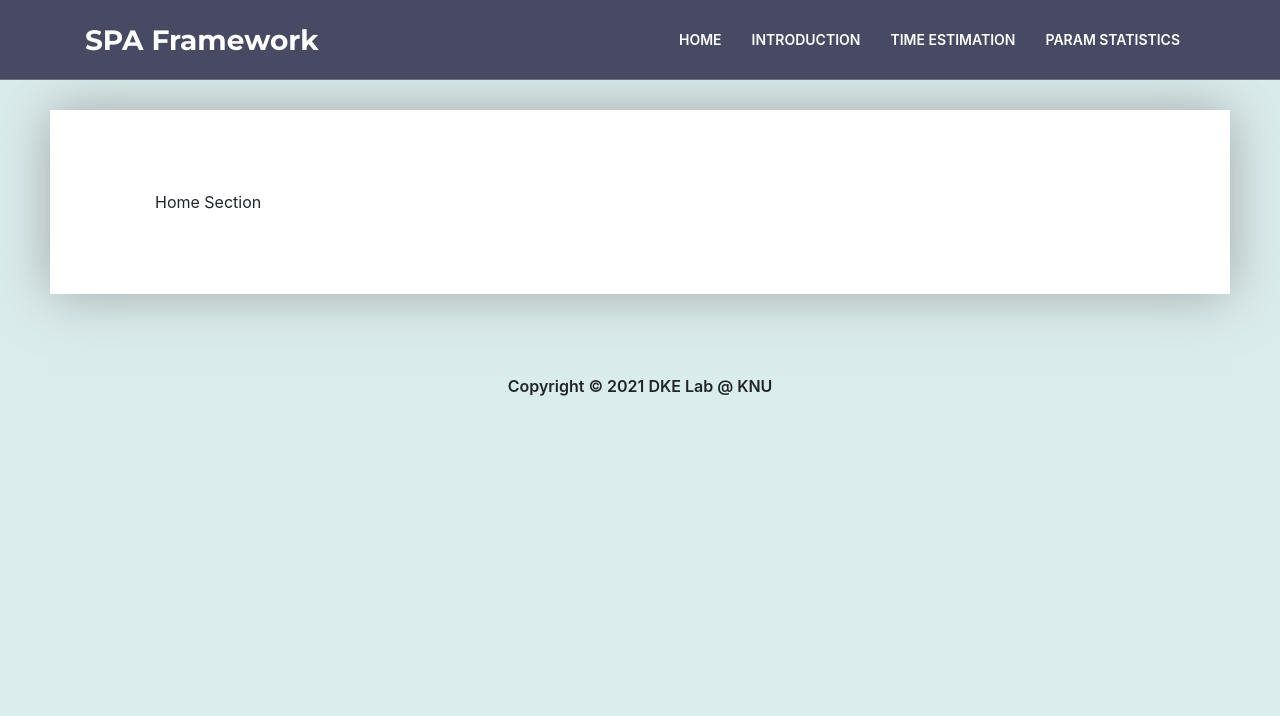
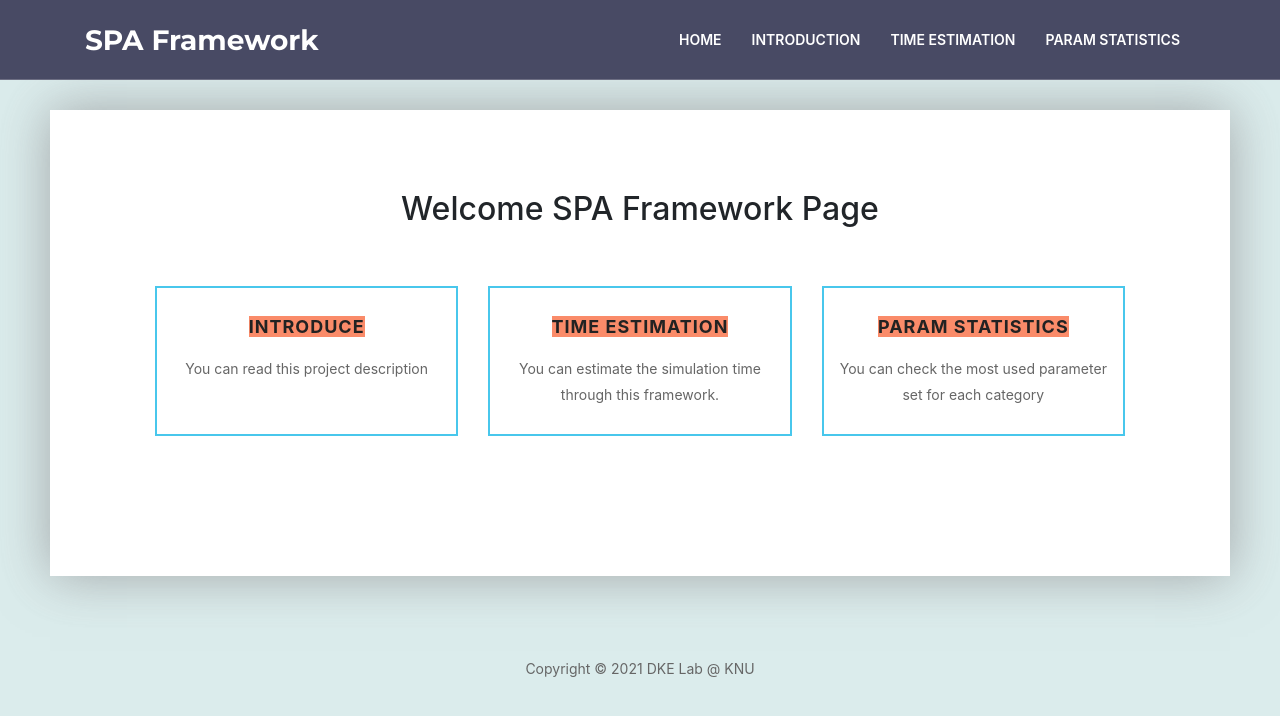
Before and after one commit to o-star/SPA_Project, a React (Create React App) app in the folder client/: page / in a window 1280 px wide. Shown: the top 716 px of the page. Built offline with nearby package versions, Linux system fonts and the light colour scheme.

Commit message:
home view complete

```diff
--- a/client/src/App.js
+++ b/client/src/App.js
@@ -6,7 +6,7 @@ import './assets/css/App.css'
 
 import Navbar from './components/navbar/Navbar'
 import Footer from './components/footer/Footer'
-import HomeContents from './components/contents/HomeContents'
+import HomeContents from './components/contents/home/HomeContents'
 import IntroContents from './components/contents/IntroContents'
 import EstimateContents from './components/contents/EstimateContents'
 import StatisticsContents from './components/contents/StatisticsContents'
--- /dev/null
+++ b/client/src/assets/css/HomeContents.css
@@ -0,0 +1,60 @@
+.mb-60 {
+    margin-top: 50px;
+    margin-bottom: 60px;
+}
+.link-text:hover {
+    text-decoration: none;
+}
+.services-inner {
+    border: 2px solid #48c7ec;
+    height: 150px;
+    transition: .3s;
+}
+.our-services-img {
+    float: left;
+    margin-left: -36px;
+    margin-right: 22px;
+    margin-top: 28px;
+}
+.our-services-text {
+    text-align: center;
+    margin: 0 10px;
+    padding-right: 10px;
+}
+.our-services-text {
+    overflow: hidden;
+    padding: 28px 0 25px;
+}
+.our-services-text h4 {
+    color: #222222;
+    font-size: 18px;
+    font-weight: 700;
+    letter-spacing: 1px;
+    margin-bottom: 8px;
+    padding-bottom: 10px;
+    position: relative;
+    text-transform: uppercase;
+}
+.our-services-text h4::first-line {
+    background: #fa8b69 none repeat scroll 0 0;
+    bottom: 0;
+    content: "";
+    height: 2px;
+    position: absolute;
+    width: 40px;
+}
+.our-services-wrapper:hover .services-inner {
+    background: #fff none repeat scroll 0 0;
+    border: 2px solid transparent;
+    box-shadow: 0px 8px 10px 0px rgba(0, 0, 0, 0.2);
+}
+.our-services-text p {
+    margin-bottom: 0;
+}
+p {
+    font-size: 14px;
+    font-weight: 400;
+    line-height: 26px;
+    color: #666;
+    margin-bottom: 15px;
+}
--- a/client/src/components/contents/HomeContents.js
+++ /dev/null
@@ -1,9 +0,0 @@
-import React from 'react'
-
-export default function HomeContents() {
-    return (
-        <div>
-            Home Section
-        </div>
-    );
-}
--- /dev/null
+++ b/client/src/components/contents/home/HomeContents.js
@@ -0,0 +1,28 @@
+import React from 'react'
+import '../../../assets/css/HomeContents.css'
+
+import MovingButton from './MovingButton'
+
+export default function HomeContents() {
+    return (
+        <div>
+            <div>
+                <h2 style={{ textAlign: 'center' }}> Welcome SPA Framework Page </h2>
+            </div>
+            <div className="row">
+                <MovingButton
+                    link='/intro' title='INTRODUCE'
+                    contents='You can read this project description'
+                />
+                <MovingButton
+                    link='/estimate' title='TIME ESTIMATION'
+                    contents='You can estimate the simulation time through this framework.'
+                />
+                <MovingButton
+                    link='/statistics' title='PARAM STATISTICS'
+                    contents='You can check the most used parameter set for each category'
+                />
+            </div>
+        </div>
+    );
+}
--- /dev/null
+++ b/client/src/components/contents/home/MovingButton.js
@@ -0,0 +1,20 @@
+import React from 'react'
+import { Link } from 'react-router-dom'
+import '../../../assets/css/HomeContents.css'
+
+export default function MovingButton(props) {
+    return (
+        <div className="col-xl-4 col-lg-4 col-md-6 col-sm-12">
+            <Link to={props.link} className="link-text">
+                <div className="our-services-wrapper mb-60">
+                    <div className="services-inner">
+                        <div className="our-services-text">
+                            <h4>{props.title}</h4>
+                            <p>{props.contents}</p>
+                        </div>
+                    </div>
+                </div>
+            </Link>
+        </div>
+    );
+}
```
